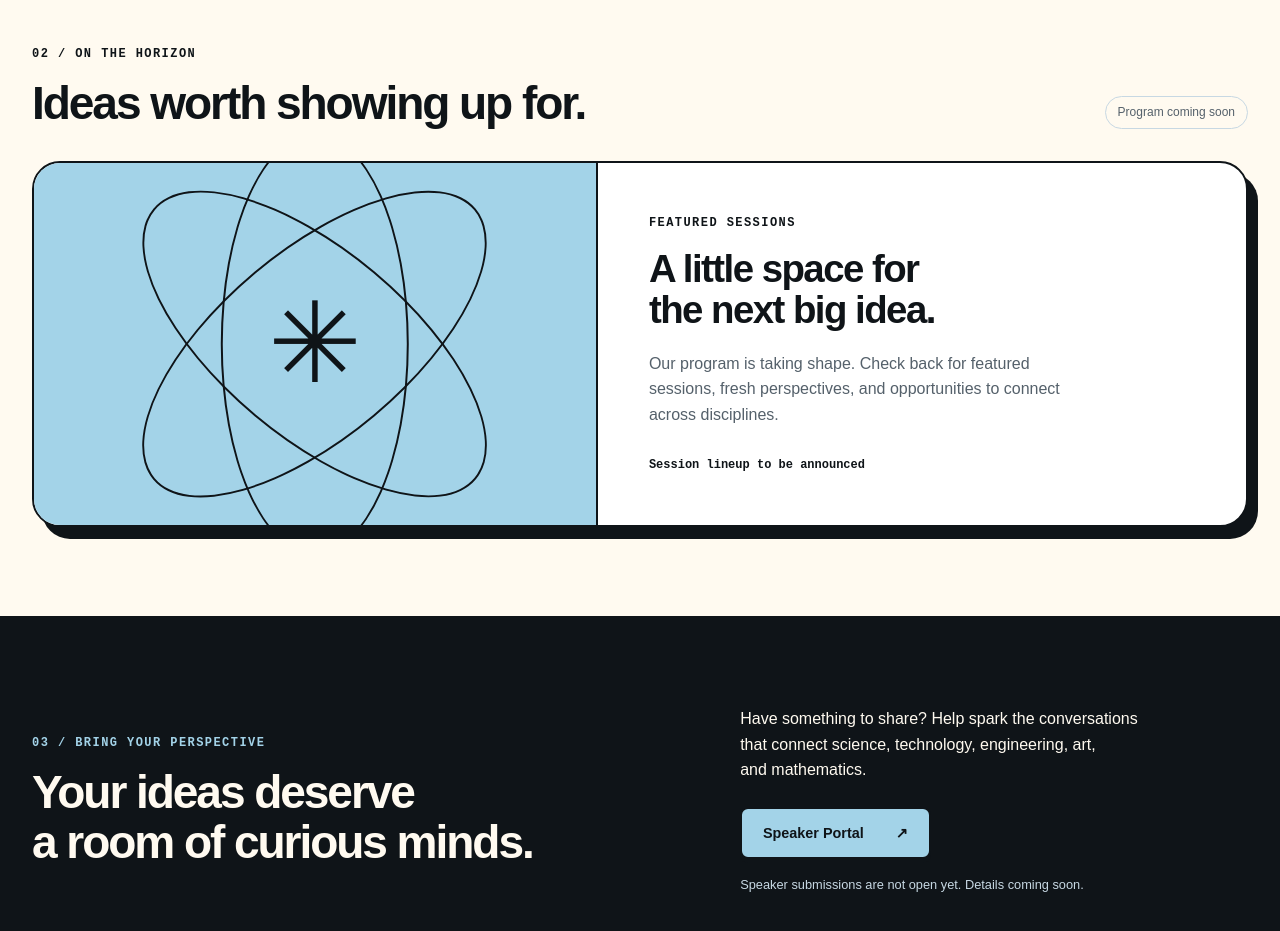
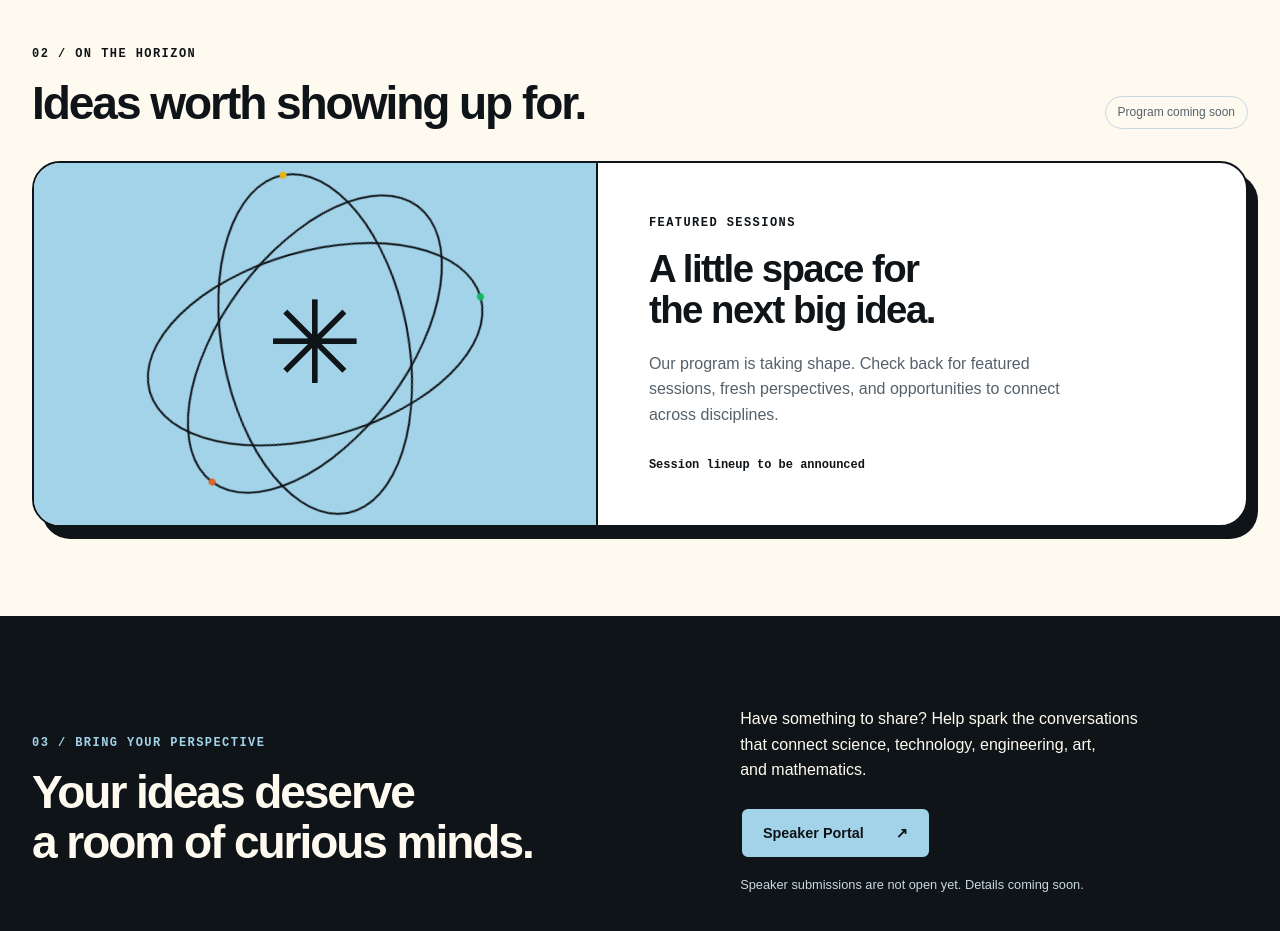
Before and after one commit to SparkCitySTEAMConvention/STEAMCon, a React (Vite) app in the folder frontend/: page / in a window 1280 px wide. Shown: the part 1560-2491 px from the top of the page. Built offline with nearby package versions, Linux system fonts and the light colour scheme.

Commit message:
Animate featured sessions atom

```diff
--- a/frontend/src/App.css
+++ b/frontend/src/App.css
@@ -101,11 +101,72 @@
 .status-label { flex-shrink: 0; border: 1px solid var(--color-border); padding: 0.35rem 0.75rem; border-radius: 99px; font-size: 0.75rem; color: var(--color-text-muted); }
 .sessions-placeholder { display: grid; grid-template-columns: 1fr 1.15fr; border: 2px solid var(--color-ink); border-radius: var(--radius-large); box-shadow: var(--shadow-large); background: var(--color-surface); overflow: hidden; }
 .session-art { position: relative; display: grid; place-items: center; min-height: 320px; overflow: hidden; background: var(--color-ice); border-right: 2px solid var(--color-ink); }
-.orbit { position: absolute; width: 75%; height: 52%; border: 2px solid var(--color-ink); border-radius: 50%; }
-.orbit-one { transform: rotate(-40deg); }
-.orbit-two { transform: rotate(40deg); }
-.orbit-three { transform: rotate(90deg); }
-.orbit-center { position: relative; font-size: 7rem; line-height: 1; }
+.session-art .orbit {
+  position: absolute;
+  width: 75%;
+  height: 52%;
+  border: 2px solid var(--color-ink);
+  border-radius: 50%;
+  pointer-events: none;
+  transform: rotate(var(--orbit-angle));
+  transform-origin: center;
+  animation: session-orbit-turn 18s linear infinite;
+}
+.session-art .orbit::after {
+  content: '';
+  position: absolute;
+  top: 50%;
+  left: -1px;
+  width: 7px;
+  height: 7px;
+  border-radius: 50%;
+  background: var(--electron-color);
+  transform: translate(-50%, -50%);
+  pointer-events: none;
+}
+.session-art .orbit-one { --orbit-angle: -40deg; --electron-color: var(--color-technology); }
+.session-art .orbit-two {
+  --orbit-angle: 40deg;
+  --electron-color: var(--color-art);
+  animation-duration: 23s;
+  animation-direction: reverse;
+}
+.session-art .orbit-three {
+  --orbit-angle: 90deg;
+  --electron-color: var(--color-mathematics);
+  animation-duration: 29s;
+}
+.session-art .orbit-center {
+  position: relative;
+  font-size: 7rem;
+  line-height: 1;
+  pointer-events: none;
+  transform-origin: center;
+  animation: session-nucleus-breathe 3.8s ease-in-out infinite;
+}
+
+@keyframes session-orbit-turn {
+  from { transform: rotate(var(--orbit-angle)); }
+  to { transform: rotate(calc(var(--orbit-angle) + 360deg)); }
+}
+
+@keyframes session-nucleus-breathe {
+  0%, 100% { transform: scale(1); }
+  50% { transform: scale(1.025); }
+}
+
+@media (prefers-reduced-motion: reduce) {
+  .session-art .orbit,
+  .session-art .orbit-center {
+    animation: none;
+  }
+}
+
+@media (min-width: 761px) {
+  .session-art { container-type: size; }
+  /* Leave room for the electrons throughout a full turn in the desktop panel. */
+  .session-art .orbit { max-width: calc(100cqh - 16px); }
+}
 .session-copy { padding: clamp(1.5rem, 4vw, 4rem); }
 .session-copy h3 { margin-top: 1rem; font-size: clamp(1.8rem, 3vw, 2.75rem); letter-spacing: -0.04em; }
 .session-copy > p:not(.eyebrow) { margin-top: 1.25rem; color: var(--color-text-muted); max-width: 430px; }
```
